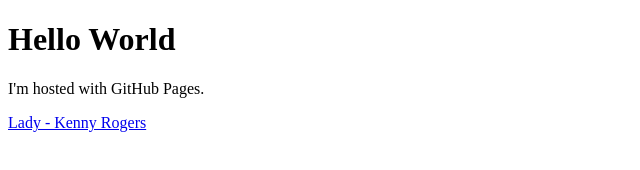
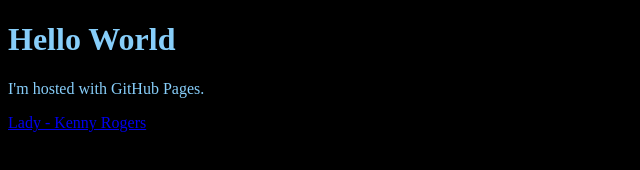
Before and after one commit to kmlowe1/kmlowe1.github.io, a plain HTML site: page index.html in a window 1280 px wide. Shown: the whole page, without its empty margins (0-640 px from the left). Drawn offline with Linux system fonts and the light colour scheme.

Commit message:
Update index.html

```diff
--- a/index.html
+++ b/index.html
@@ -1,6 +1,10 @@
 <!DOCTYPE html>
 <html>
 <body>
+<style>
+body {background-color: black;color: Lightskyblue;}
+
+</style>
 <h1>Hello World</h1>
 <p>I'm hosted with GitHub Pages.</p>
 <a href="Lady-KennyRogers.html">Lady - Kenny Rogers</a>
```
